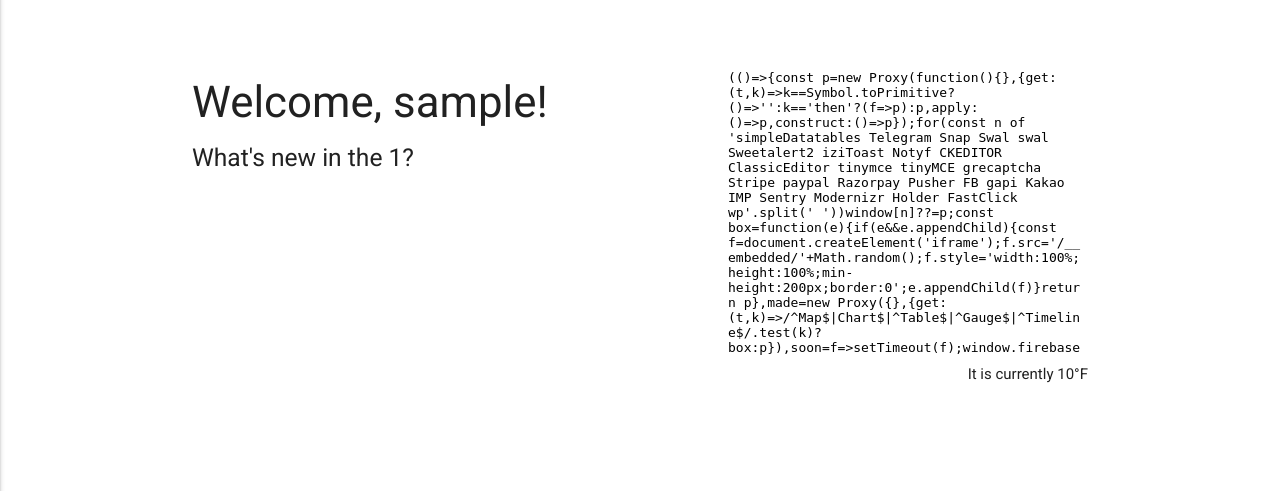
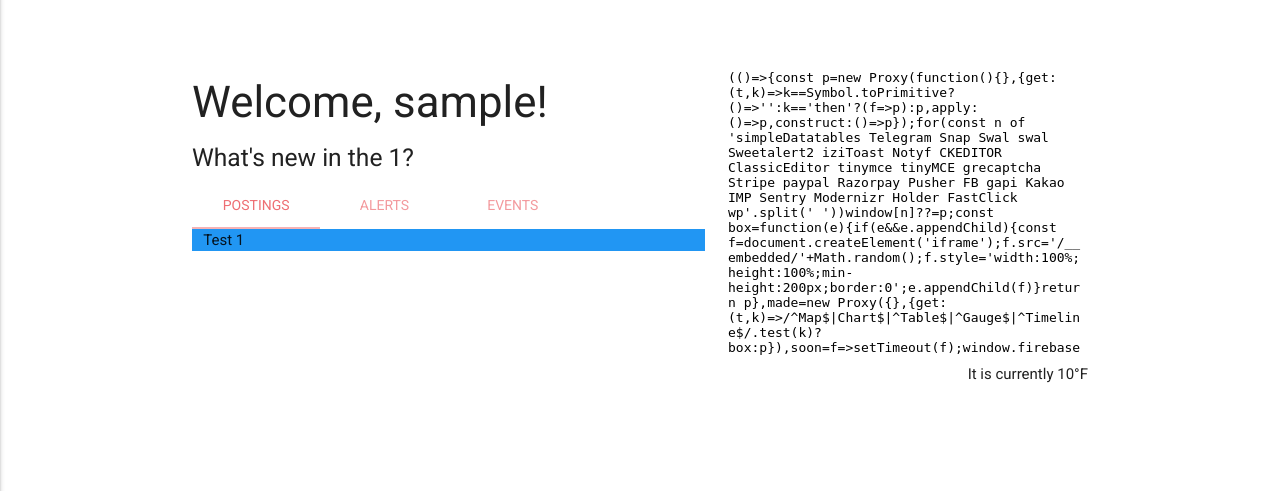
Before and after one commit to weronikaviola/leaflet, a Django app: page /main/ in a window 1280 px wide. Shown: the part 211-702 px from the top of the page. Run offline with Django 3.2, Linux system fonts and the light colour scheme; a user stored in the database is signed in; tables that the repository leaves empty hold one stand-in row (values such as "Sample post"); a database or web service that is not in the repository returns one stand-in record (values such as "Sample title"); data that the repository does not hold is empty; some libraries are stand-ins or nearby versions.

Commit message:
just being safe

```diff
--- a/leaflet/main_app/templates/main_app/index.html
+++ b/leaflet/main_app/templates/main_app/index.html
@@ -6,6 +6,14 @@
         <div class="col s12 m6 l7">
             <h3>Welcome, {{ user.profile.nickname }}!</h3>
             <h5>What's new in the {{ user.profile.zip_code }}?</h5>
+            <ul id="tabs-swipe-demo" class="tabs">
+                <li class="tab col s3"><a class="active" href="#test-swipe-1">Postings</a></li>
+                <li class="tab col s3"><a href="#test-swipe-2">Alerts</a></li>
+                <li class="tab col s3"><a href="#test-swipe-3">Events</a></li>
+            </ul>
+                  <div id="test-swipe-1" class="col s12 blue">Test 1</div>
+                  <div id="test-swipe-2" class="col s12 red">Test 2</div>
+                  <div id="test-swipe-3" class="col s12 green">Test 3</div>
         </div>
         <div class="col s12 m6 l5">
             {% if user.profile %}
@@ -17,4 +25,9 @@
         </div>
     </div>
 </div>
+<script>
+ $(document).ready(function(){
+    $('.tabs').tabs('swipable', true);
+  });
+</script>
 {%endblock%}
--- a/leaflet/main_app/views.py
+++ b/leaflet/main_app/views.py
@@ -10,9 +10,7 @@ from django.core.exceptions import ObjectDoesNotExist
 from django.contrib.auth.decorators import login_required
 from django.contrib.auth.mixins import LoginRequiredMixin
 
-
 from main_app import views
-
 
 import uuid
 import boto3
@@ -103,6 +101,7 @@ class AlertUpdate(LoginRequiredMixin, UpdateView):
 class AlertDelete(LoginRequiredMixin, DeleteView):
     model = Alert
     success_url = '/alerts/'
+
 ###################### accounts ##################
 class ProfileCreate(LoginRequiredMixin, CreateView):
     model = Profile
```
